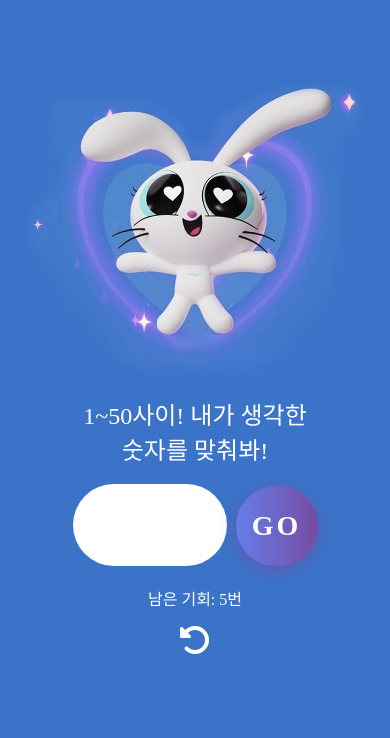
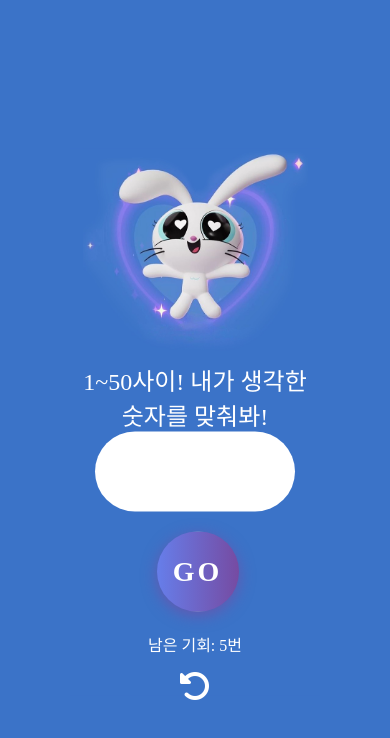
Before and after one commit to nicetomimi/Up-Down-Game, a plain HTML site: page game.html in a window 390 px wide. Drawn offline with Linux system fonts and the light colour scheme; a web font is replaced by a local one.

Commit message:
real final

```diff
--- a/style.css
+++ b/style.css
@@ -4,6 +4,11 @@
   font-weight: 400;
   src: url("//cdn.df.nexon.com/img/common/font/DNFBitBitv2.otf")
     format("opentype");
+}
+*{
+  margin:0;
+  padding:0;
+  box-sizing: border-box;
 }
 
 body {
@@ -97,17 +102,17 @@ body {
   transition: all 0.4s ease-in-out;
 }
 
+
 .container {
+  position:absolute;
+  left: 50%;
+  top: 50%;
+  transform: translate(-50%, -50%);
   background-color :#3b73c8;
-  width: 550px;
-  height: 900px;
-  border-radius: 40px;
   text-align: center;
   color: white;
-}
+  margin: auto;
 
-.img-box {
-  padding-top: 100px;
 }
 
 .icon-style {
@@ -131,16 +136,9 @@ font-family: "Spoqa Han Sans";
     width: 250px;
  }
 
- .input-box{
-    width: 150px;
- }
-
  .btn-hover-2 {
     padding: 0;
     font-size: 28px;
  }
 
- body{
-  height: 100vh;
- }
 }
```
